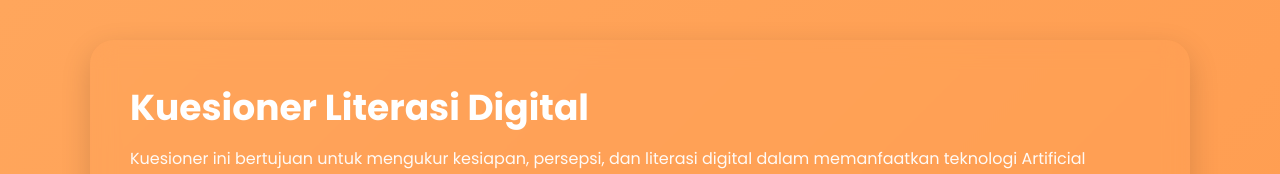
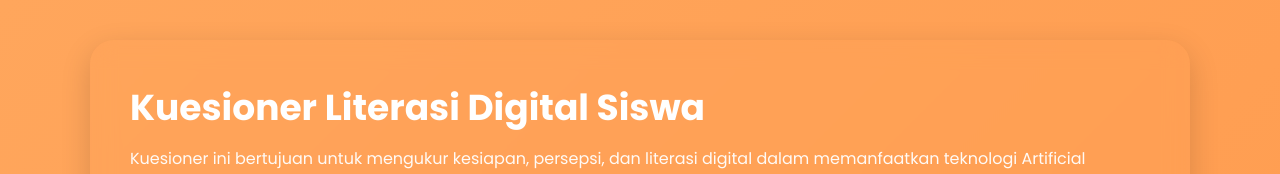
Before and after one commit to tdedyprast-gif/kuesioner-siswa, a plain HTML site: page index.html in a window 1280 px wide. Shown: the top 174 px of the page. Drawn offline with Linux system fonts and the light colour scheme.

Commit message:
Update index.html
Final fix

```diff
--- a/index.html
+++ b/index.html
@@ -181,7 +181,7 @@
     <form id="kuesionerForm" action="https://script.google.com/macros/s/AKfycbwMDenMUV1iVznHoUbdTpC0-o_VffwwR7C3982R5HtLh_FmsgDvUaKU0IQsSTkDZLAL/exec" method="post" target="hidden_iframe">
     <div class="container">
         <div class="header">
-            <h1>Kuesioner Literasi Digital </h1>
+            <h1>Kuesioner Literasi Digital Siswa</h1>
             <p>
                 Kuesioner ini bertujuan untuk mengukur kesiapan, persepsi, dan literasi digital
                 dalam memanfaatkan teknologi Artificial Intelligence (AI) pada pembelajaran Bahasa Indonesia.
```
